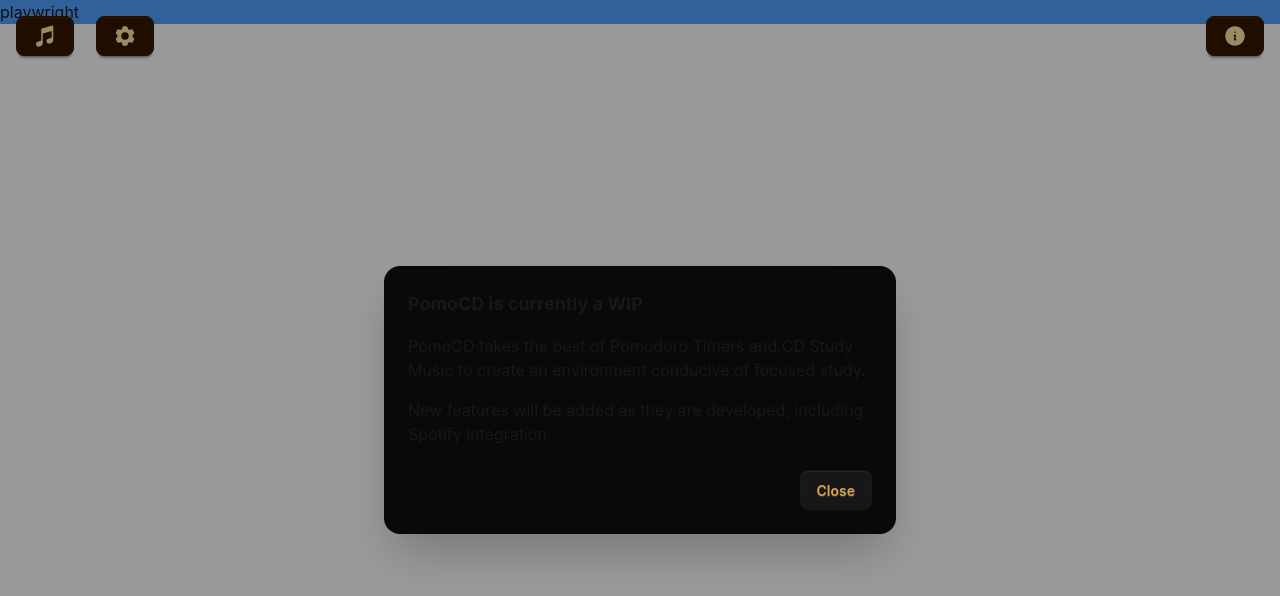
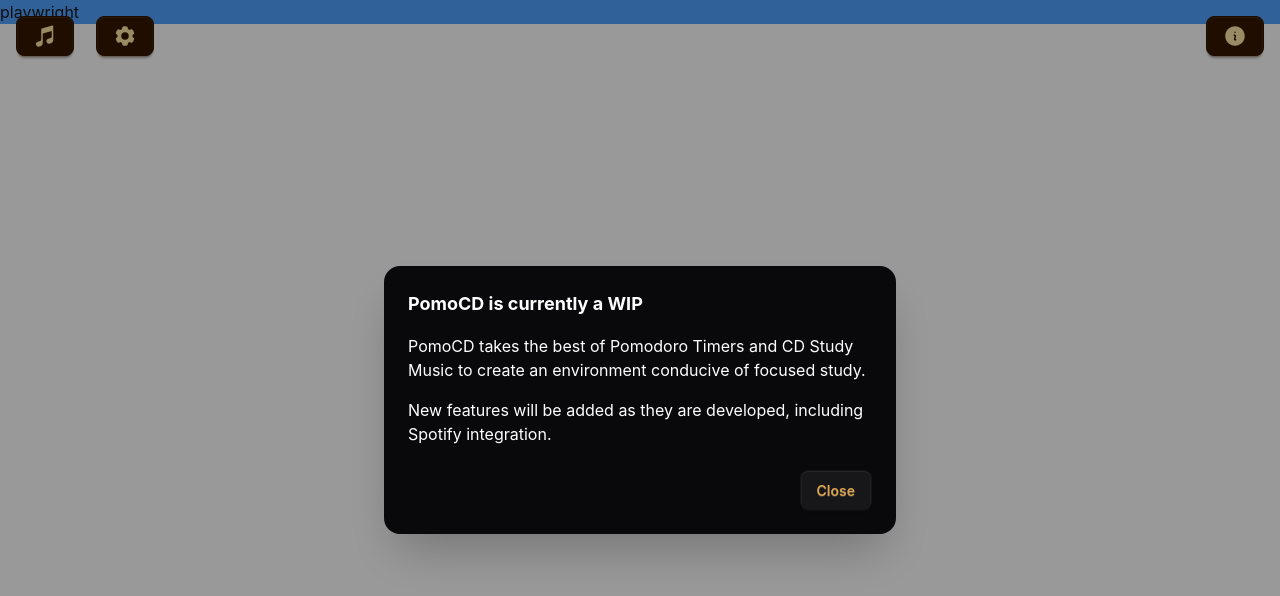
Before and after one commit to CrabbRex/PomoCD, a SvelteKit app in the folder pomo-CD/: page /demo in a window 1280 px wide. Both pictures are taken after a click on the button "Info Box". Shown: the top 596 px of the page. Built offline with nearby package versions, Linux system fonts and the light colour scheme.

Commit message:
Fix: Info Box Text Colour

```diff
--- a/pomo-CD/src/routes/+layout.svelte
+++ b/pomo-CD/src/routes/+layout.svelte
@@ -77,7 +77,12 @@
 	</div>
 </div>
 
-<button class="btn btn-neutral btn-sm sm:btn-md top-4 right-4 fixed" onclick={() => my_modal_1?.showModal()} data-theme="luxury" aria-label="Info Box">
+<button
+	class="btn btn-neutral btn-sm sm:btn-md top-4 right-4 fixed"
+	onclick={() => my_modal_1?.showModal()}
+	data-theme="luxury"
+	aria-label="Info Box"
+>
 	<svg xmlns="http://www.w3.org/2000/svg" viewBox="0 0 24 24" fill="currentColor" class="size-6">
 		<path
 			fill-rule="evenodd"
@@ -87,10 +92,13 @@
 	</svg>
 </button>
 
-<dialog bind:this={my_modal_1} class="modal" data-theme="luxury">
+<dialog bind:this={my_modal_1} class="modal text-primary" data-theme="luxury">
 	<div class="modal-box">
 		<h3 class="text-lg font-bold">PomoCD is currently a WIP</h3>
-		<p class="py-4">PomoCD takes the best of Pomodoro Timers and CD Study Music to create an environment conducive of focused study.</p>
+		<p class="py-4">
+			PomoCD takes the best of Pomodoro Timers and CD Study Music to create an environment conducive
+			of focused study.
+		</p>
 		<p>New features will be added as they are developed, including Spotify integration.</p>
 		<div class="modal-action">
 			<form method="dialog">
```
